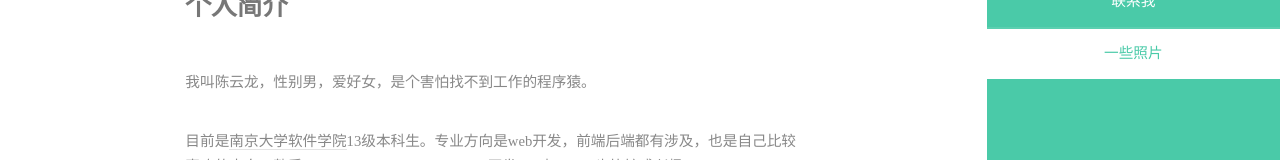
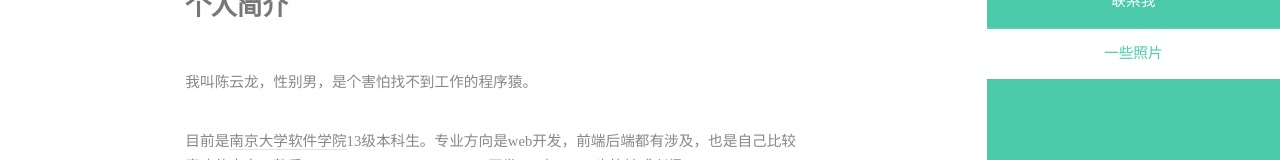
Before and after one commit to cylong1016/cylong.cc, a plain HTML site: page index.html in a window 1280 px wide. Shown: the part 377-537 px from the top of the page. Drawn offline with Linux system fonts and the light colour scheme; a web font is replaced by a local one.

Commit message:
应女朋友要求

```diff
--- a/index.html
+++ b/index.html
@@ -58,7 +58,7 @@
 									<h2>cylong 的小屋</h2>
 									<p>个人简介</p>
 								</header>
-								<p>我叫陈云龙，性别男，爱好女，是个害怕找不到工作的程序猿。</p>
+								<p>我叫陈云龙，性别男，是个害怕找不到工作的程序猿。</p>
 								<p>目前是<a href="http://software.nju.edu.cn/" target="_blank">南京大学软件学院</a>13级本科生。专业方向是web开发，前端后端都有涉及，也是自己比较喜欢的方向。熟悉Html/CSS/JavaScript PHP Java开发，
 									对android也比较感兴趣。</P>
 							</div>
```
Also changed, not shown: 2 other files.
